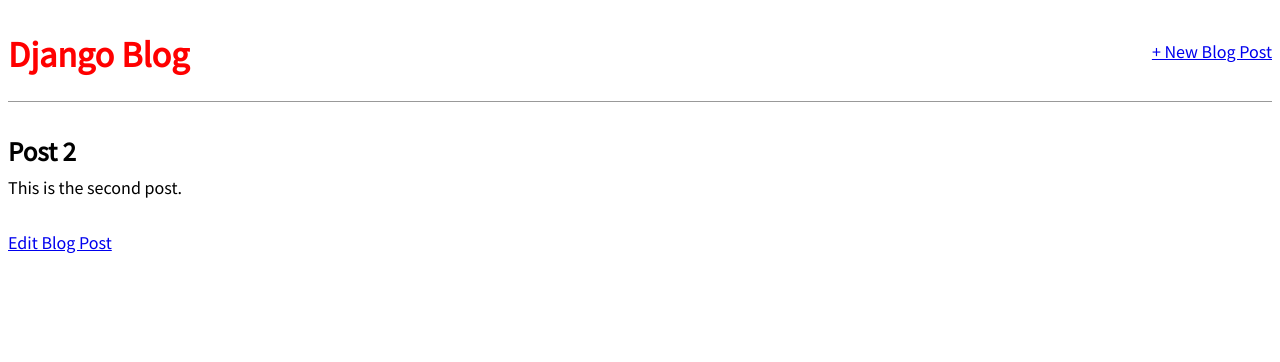
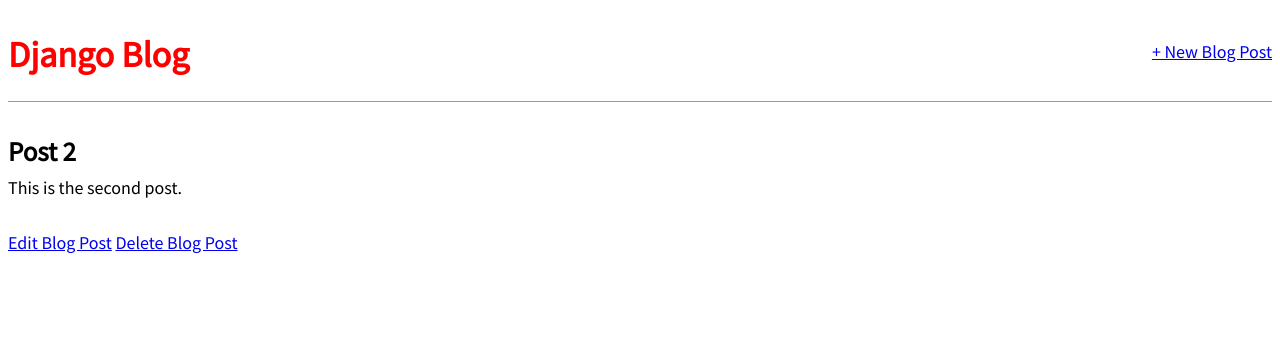
Before and after one commit to UsuallyChris/django_book_4, a Django app: page /post/2/ in a window 1280 px wide. Shown: the top 362 px of the page. Run offline with Django 3.2, Linux system fonts and the light colour scheme; data comes from the database, SQL or seed files in the repository; both versions use the stored data as it was after the commit.

Commit message:
Added deleting posts routes, views, and templates.

```diff
--- a/blog/urls.py
+++ b/blog/urls.py
@@ -1,10 +1,11 @@
 """ blog app url config """
 from django.urls import path
-from .views import BlogListView, BlogDetailView, BlogCreateView, BlogUpdateView
+from .views import BlogListView, BlogDetailView, BlogCreateView, BlogUpdateView, BlogDeleteView
 
 urlpatterns = [
     path('', BlogListView.as_view(), name='home'),
     path('post/<int:pk>/', BlogDetailView.as_view(), name='post_detail'),
     path('post/new/', BlogCreateView.as_view(), name='post_new'),
-    path('post/<int:pk>/edit/', BlogUpdateView.as_view(), name='post_edit')
+    path('post/<int:pk>/edit/', BlogUpdateView.as_view(), name='post_edit'),
+    path('post/<int:pk>/delete/', BlogDeleteView.as_view(), name='post_delete')
 ]
--- a/blog/views.py
+++ b/blog/views.py
@@ -1,6 +1,7 @@
 """ View definitions for blog app """
 from django.views.generic import ListView, DetailView
-from django.views.generic.edit import CreateView, UpdateView
+from django.views.generic.edit import CreateView, UpdateView, DeleteView
+from django.urls import reverse_lazy
 from .models import Post
 
 
@@ -29,3 +30,10 @@
     model = Post
     template_name = 'post_edit.html'
     fields = ['title', 'body']
+
+
+class BlogDeleteView(DeleteView):
+    """ Define delete view for posts """
+    model = Post
+    template_name = 'post_delete.html'
+    success_url = reverse_lazy('home')
--- a/templates/post_detail.html
+++ b/templates/post_detail.html
@@ -6,4 +6,5 @@
     <p>{{ post.body }}</p>
   </div>
   <a href="{% url 'post_edit' post.pk %}">Edit Blog Post</a>
+  <a href="{% url 'post_delete' post.pk %}">Delete Blog Post</a>
 {% endblock content %}
```
Also changed, not shown: templates/post_delete.html (added, +9 -0 lines), db.sqlite3.
